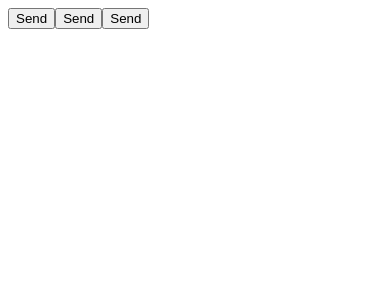
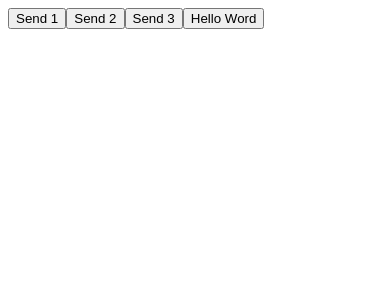
Before and after one commit to kelvinnicolau/find-your-duo, a React (Vite) app in the folder web/: page / in a window 390 px wide. Shown: the top 300 px of the page. Built offline with nearby package versions, Linux system fonts and the light colour scheme.

Commit message:
att do WEB antes de iniciar o mobile

```diff
--- a/web/src/App.tsx
+++ b/web/src/App.tsx
@@ -1,7 +1,12 @@
-function Button() {
+// Componentes / Propriedades
+interface ButtonProps {
+  title: string;
+}
+
+function Button(props: ButtonProps) {
   return (
     <button>
-      Send
+      {props.title}
     </button>
   )
 }
@@ -12,6 +17,7 @@ function App() {
       <Button title="Send 1" />
       <Button title="Send 2" />
       <Button title="Send 3" />
+      <Button title="Hello Word" />
     </div>
   )
 }
```
